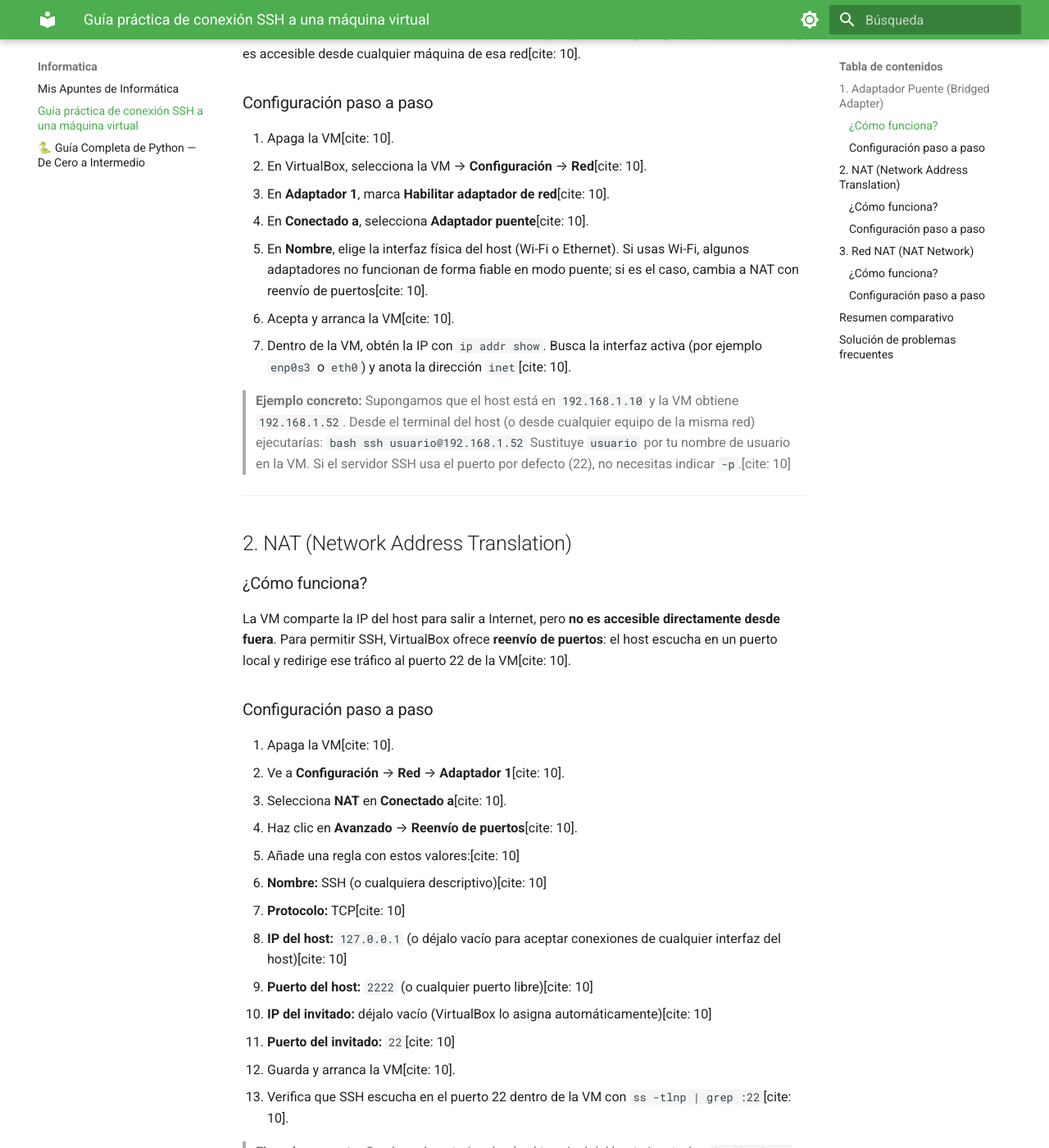
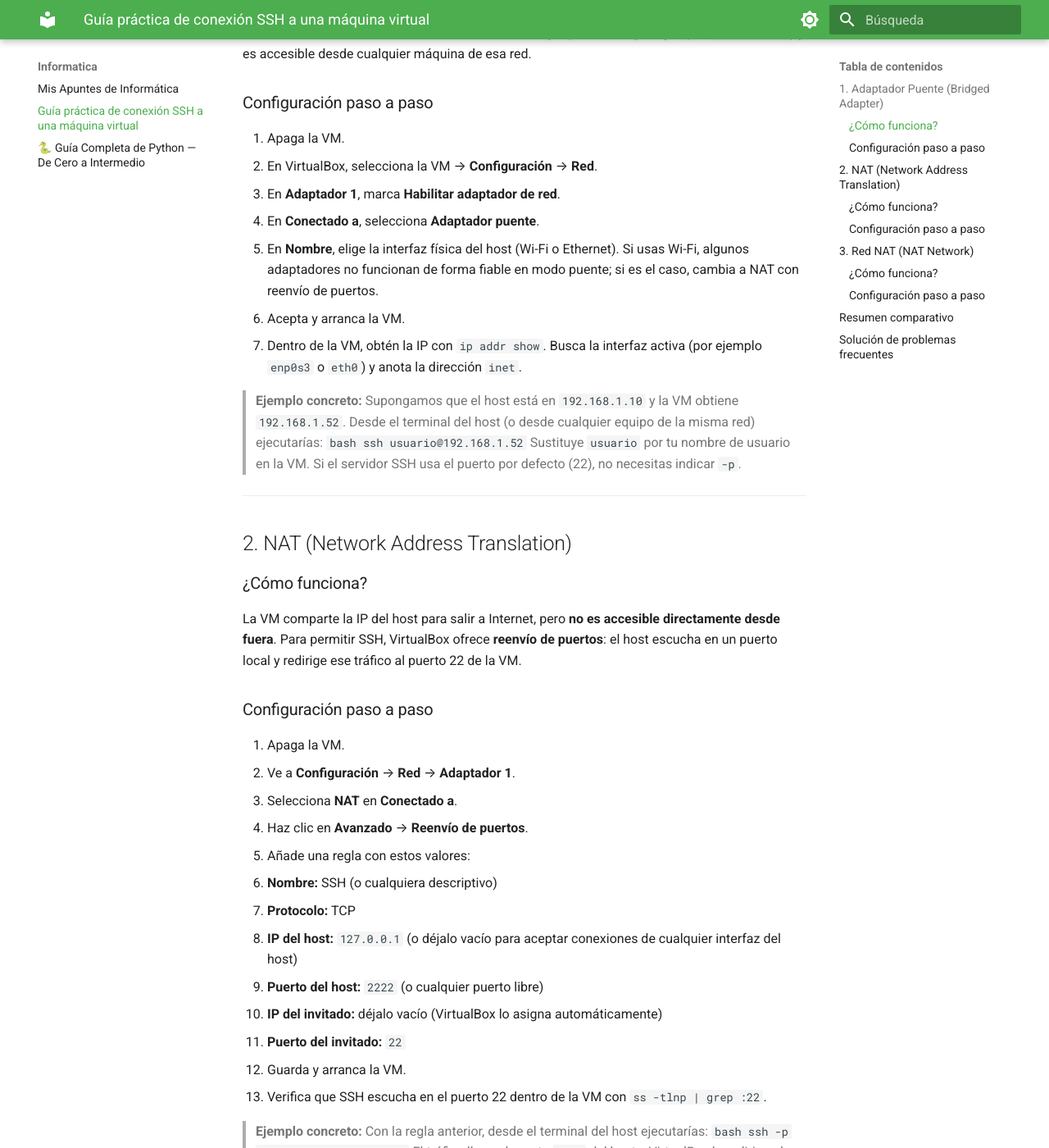
Before and after one commit to Daseptius/Informatica, an MkDocs documentation site: the page built from docs/guia-ssh.md, in a window 1280 px wide and 1400 px high, scrolled down 485 px. Shown: the whole window at 82% size. Built offline with MkDocs 1.6.1 and Material for MkDocs 9.7.7, drawn with Linux system fonts in a browser that asks for light colours; some of the changed text lies outside the part shown.

Commit message:
Fix formatting issues in SSH guide

````diff
--- a/docs/guia-ssh.md
+++ b/docs/guia-ssh.md
@@ -1,88 +1,88 @@
 # Guía práctica de conexión SSH a una máquina virtual
 
-> **Nota previa:** En todos los casos es imprescindible que la VM tenga instalado y en ejecución el servidor OpenSSH. En Debian/Ubuntu: `sudo apt update && sudo apt install openssh-server`. En CentOS/RHEL: `sudo yum install -y openssh-server`. Verifica su estado con `sudo systemctl status ssh` (o `sshd`).[cite: 10]
+> **Nota previa:** En todos los casos es imprescindible que la VM tenga instalado y en ejecución el servidor OpenSSH. En Debian/Ubuntu: `sudo apt update && sudo apt install openssh-server`. En CentOS/RHEL: `sudo yum install -y openssh-server`. Verifica su estado con `sudo systemctl status ssh` (o `sshd`).
 
 ---
 
 ## 1. Adaptador Puente (Bridged Adapter)
 
 ### ¿Cómo funciona?
-La VM se conecta directamente a la red física del host, como si fuera un equipo más dentro de la misma LAN. Obtiene una dirección IP del mismo rango que el host (por ejemplo, `192.168.1.x`) y es accesible desde cualquier máquina de esa red[cite: 10].
+La VM se conecta directamente a la red física del host, como si fuera un equipo más dentro de la misma LAN. Obtiene una dirección IP del mismo rango que el host (por ejemplo, `192.168.1.x`) y es accesible desde cualquier máquina de esa red.
 
 ### Configuración paso a paso
-1. Apaga la VM[cite: 10].
-2. En VirtualBox, selecciona la VM → **Configuración** → **Red**[cite: 10].
-3. En **Adaptador 1**, marca **Habilitar adaptador de red**[cite: 10].
-4. En **Conectado a**, selecciona **Adaptador puente**[cite: 10].
-5. En **Nombre**, elige la interfaz física del host (Wi-Fi o Ethernet). Si usas Wi-Fi, algunos adaptadores no funcionan de forma fiable en modo puente; si es el caso, cambia a NAT con reenvío de puertos[cite: 10].
-6. Acepta y arranca la VM[cite: 10].
-7. Dentro de la VM, obtén la IP con `ip addr show`. Busca la interfaz activa (por ejemplo `enp0s3` o `eth0`) y anota la dirección `inet`[cite: 10].
+1. Apaga la VM.
+2. En VirtualBox, selecciona la VM → **Configuración** → **Red**.
+3. En **Adaptador 1**, marca **Habilitar adaptador de red**.
+4. En **Conectado a**, selecciona **Adaptador puente**.
+5. En **Nombre**, elige la interfaz física del host (Wi-Fi o Ethernet). Si usas Wi-Fi, algunos adaptadores no funcionan de forma fiable en modo puente; si es el caso, cambia a NAT con reenvío de puertos.
+6. Acepta y arranca la VM.
+7. Dentro de la VM, obtén la IP con `ip addr show`. Busca la interfaz activa (por ejemplo `enp0s3` o `eth0`) y anota la dirección `inet`.
 
 > **Ejemplo concreto:**
 > Supongamos que el host está en `192.168.1.10` y la VM obtiene `192.168.1.52`. Desde el terminal del host (o desde cualquier equipo de la misma red) ejecutarías:
 > ```bash
 > ssh usuario@192.168.1.52
 > ```
-> Sustituye `usuario` por tu nombre de usuario en la VM. Si el servidor SSH usa el puerto por defecto (22), no necesitas indicar `-p`.[cite: 10]
+> Sustituye `usuario` por tu nombre de usuario en la VM. Si el servidor SSH usa el puerto por defecto (22), no necesitas indicar `-p`.
 
 ---
 
 ## 2. NAT (Network Address Translation)
 
 ### ¿Cómo funciona?
-La VM comparte la IP del host para salir a Internet, pero **no es accesible directamente desde fuera**. Para permitir SSH, VirtualBox ofrece **reenvío de puertos**: el host escucha en un puerto local y redirige ese tráfico al puerto 22 de la VM[cite: 10].
+La VM comparte la IP del host para salir a Internet, pero **no es accesible directamente desde fuera**. Para permitir SSH, VirtualBox ofrece **reenvío de puertos**: el host escucha en un puerto local y redirige ese tráfico al puerto 22 de la VM.
 
 ### Configuración paso a paso
-1. Apaga la VM[cite: 10].
-2. Ve a **Configuración** → **Red** → **Adaptador 1**[cite: 10].
-3. Selecciona **NAT** en **Conectado a**[cite: 10].
-4. Haz clic en **Avanzado** → **Reenvío de puertos**[cite: 10].
-5. Añade una regla con estos valores:[cite: 10]
-   * **Nombre:** SSH (o cualquiera descriptivo)[cite: 10]
-   * **Protocolo:** TCP[cite: 10]
-   * **IP del host:** `127.0.0.1` (o déjalo vacío para aceptar conexiones de cualquier interfaz del host)[cite: 10]
-   * **Puerto del host:** `2222` (o cualquier puerto libre)[cite: 10]
-   * **IP del invitado:** déjalo vacío (VirtualBox lo asigna automáticamente)[cite: 10]
-   * **Puerto del invitado:** `22`[cite: 10]
-6. Guarda y arranca la VM[cite: 10].
-7. Verifica que SSH escucha en el puerto 22 dentro de la VM con `ss -tlnp | grep :22`[cite: 10].
+1. Apaga la VM.
+2. Ve a **Configuración** → **Red** → **Adaptador 1**.
+3. Selecciona **NAT** en **Conectado a**.
+4. Haz clic en **Avanzado** → **Reenvío de puertos**.
+5. Añade una regla con estos valores:
+   * **Nombre:** SSH (o cualquiera descriptivo)
+   * **Protocolo:** TCP
+   * **IP del host:** `127.0.0.1` (o déjalo vacío para aceptar conexiones de cualquier interfaz del host)
+   * **Puerto del host:** `2222` (o cualquier puerto libre)
+   * **IP del invitado:** déjalo vacío (VirtualBox lo asigna automáticamente)
+   * **Puerto del invitado:** `22`
+6. Guarda y arranca la VM.
+7. Verifica que SSH escucha en el puerto 22 dentro de la VM con `ss -tlnp | grep :22`.
 
 > **Ejemplo concreto:**
 > Con la regla anterior, desde el terminal del host ejecutarías:
 > ```bash
 > ssh -p 2222 usuario@127.0.0.1
 > ```
-> El tráfico llega al puerto `2222` del host y VirtualBox lo redirige al puerto `22` de la VM. Si quieres que otros equipos de la red del host también puedan conectarse, en **IP del host** puedes poner la IP del host (por ejemplo `192.168.1.10`) en lugar de `127.0.0.1`, y desde otro equipo usarías `ssh -p 2222 usuario@192.168.1.10`.[cite: 10]
+> El tráfico llega al puerto `2222` del host y VirtualBox lo redirige al puerto `22` de la VM. Si quieres que otros equipos de la red del host también puedan conectarse, en **IP del host** puedes poner la IP del host (por ejemplo `192.168.1.10`) en lugar de `127.0.0.1`, y desde otro equipo usarías `ssh -p 2222 usuario@192.168.1.10`.
 
 ---
 
 ## 3. Red NAT (NAT Network)
 
 ### ¿Cómo funciona?
-Es similar a NAT, pero **múltiples VMs comparten una red interna gestionada por VirtualBox**. Cada VM recibe una IP dentro de un rango definido por ti (por ejemplo `10.0.2.0/24`), y las VMs pueden comunicarse entre sí. El reenvío de puertos se configura a nivel de **Red NAT** (no por VM individual), lo que resulta útil cuando trabajas con varios laboratorios o grupos de VMs[cite: 10].
+Es similar a NAT, pero **múltiples VMs comparten una red interna gestionada por VirtualBox**. Cada VM recibe una IP dentro de un rango definido por ti (por ejemplo `10.0.2.0/24`), y las VMs pueden comunicarse entre sí. El reenvío de puertos se configura a nivel de **Red NAT** (no por VM individual), lo que resulta útil cuando trabajas con varios laboratorios o grupos de VMs.
 
 ### Configuración paso a paso
-1. En VirtualBox, ve a **Archivo** → **Herramientas** → **Administrador de red**[cite: 10].
-2. Pestaña **Redes NAT** → **Crear**[cite: 10].
-3. Asigna un nombre (ej. `MiRedNAT`) y un prefijo IPv4 (ej. `10.0.2.0/24`)[cite: 10].
-4. Haz clic en **Reenvío de puertos** y añade una regla:[cite: 10]
-   * **Nombre:** SSH-VM1[cite: 10]
-   * **Protocolo:** TCP[cite: 10]
-   * **IP del host:** `127.0.0.1`[cite: 10]
-   * **Puerto del host:** `2200`[cite: 10]
-   * **IP del invitado:** `10.0.2.10` (IP que asignarás a la VM)[cite: 10]
-   * **Puerto del invitado:** `22`[cite: 10]
-5. Acepta. Ahora ve a la VM → **Configuración** → **Red** → **Adaptador 1**[cite: 10].
-6. En **Conectado a**, selecciona **Red NAT**[cite: 10].
-7. En **Nombre**, elige la red que creaste (`MiRedNAT`)[cite: 10].
-8. Arranca la VM y confirma que su IP sea `10.0.2.10` (o la que hayas definido) con `ip addr show`[cite: 10].
+1. En VirtualBox, ve a **Archivo** → **Herramientas** → **Administrador de red**.
+2. Pestaña **Redes NAT** → **Crear**.
+3. Asigna un nombre (ej. `MiRedNAT`) y un prefijo IPv4 (ej. `10.0.2.0/24`).
+4. Haz clic en **Reenvío de puertos** y añade una regla:
+   * **Nombre:** SSH-VM1
+   * **Protocolo:** TCP
+   * **IP del host:** `127.0.0.1`
+   * **Puerto del host:** `2200`
+   * **IP del invitado:** `10.0.2.10` (IP que asignarás a la VM)
+   * **Puerto del invitado:** `22`
+5. Acepta. Ahora ve a la VM → **Configuración** → **Red** → **Adaptador 1**.
+6. En **Conectado a**, selecciona **Red NAT**.
+7. En **Nombre**, elige la red que creaste (`MiRedNAT`).
+8. Arranca la VM y confirma que su IP sea `10.0.2.10` (o la que hayas definido) con `ip addr show`.
 
 > **Ejemplo concreto:**
 > Con la regla anterior, desde el host:
 > ```bash
 > ssh -p 2200 usuario@127.0.0.1
 > ```
-> Si tuvieras una segunda VM en la misma Red NAT con IP `10.0.2.11` y quisieras SSH directo entre VMs (sin pasar por el host), desde la primera VM podrías ejecutar `ssh usuario@10.0.2.11` directamente, ya que comparten la misma red NAT.[cite: 10]
+> Si tuvieras una segunda VM en la misma Red NAT con IP `10.0.2.11` y quisieras SSH directo entre VMs (sin pasar por el host), desde la primera VM podrías ejecutar `ssh usuario@10.0.2.11` directamente, ya que comparten la misma red NAT.
 
 ---
 
@@ -98,6 +98,6 @@ Es similar a NAT, pero **múltiples VMs comparten una red interna gestionada por
 
 ## Solución de problemas frecuentes
 
-* **Conexión rechazada:** Verifica que `sshd` esté activo dentro de la VM (`sudo systemctl status ssh`) y que el firewall de la VM permita el puerto 22 (`sudo ufw allow 22/tcp` en Ubuntu, o `sudo firewall-cmd --add-port=22/tcp --permanent` en CentOS)[cite: 10].
-* **Puerto del host ocupado:** Si el puerto `2222` o `2200` ya está en uso en el host, elige otro (por ejemplo `2223`) y ajusta el comando SSH con `-p`[cite: 10].
-* **Modo puente sin IP:** Algunas tarjetas Wi-Fi no admiten bridging correctamente. Si `ip addr` no muestra una IP válida, cambia a NAT con reenvío de puertos[cite: 10].
+* **Conexión rechazada:** Verifica que `sshd` esté activo dentro de la VM (`sudo systemctl status ssh`) y que el firewall de la VM permita el puerto 22 (`sudo ufw allow 22/tcp` en Ubuntu, o `sudo firewall-cmd --add-port=22/tcp --permanent` en CentOS).
+* **Puerto del host ocupado:** Si el puerto `2222` o `2200` ya está en uso en el host, elige otro (por ejemplo `2223`) y ajusta el comando SSH con `-p`.
+* **Modo puente sin IP:** Algunas tarjetas Wi-Fi no admiten bridging correctamente. Si `ip addr` no muestra una IP válida, cambia a NAT con reenvío de puertos.
````
